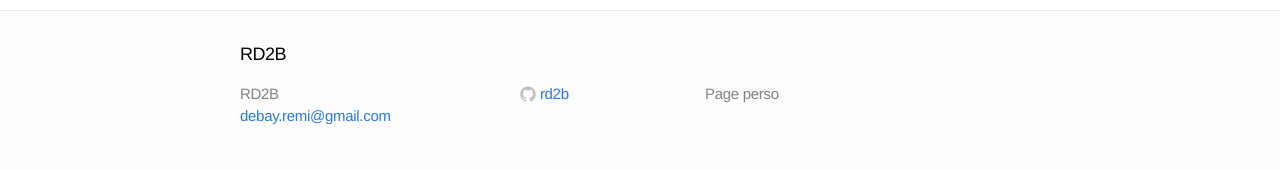
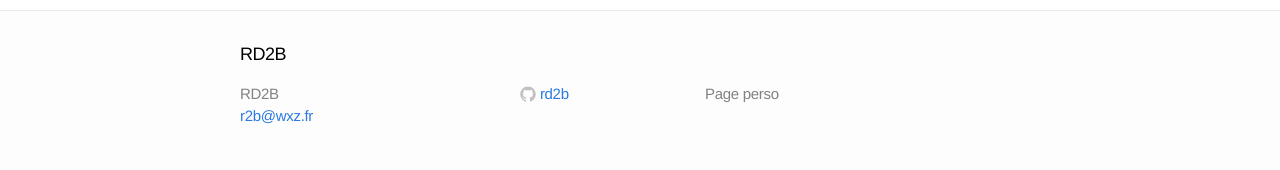
Before and after one commit to rd2b/rd2b.github.com, a Jekyll site: the page built from index.html, in a window 1280 px wide. Shown: the part 767-937 px from the top of the page. Built offline with Jekyll 4.4.1, drawn with Linux system fonts in a browser that asks for light colours.

Commit message:
Correction email

```diff
--- a/_config.yml
+++ b/_config.yml
@@ -1,6 +1,6 @@
 # Site settings
 title: RD2B
-email: debay.remi@gmail.com
+email: r2b@wxz.fr
 description: "Page perso"
 baseurl: ""
 url: "http://rd2b.github.io"
```
